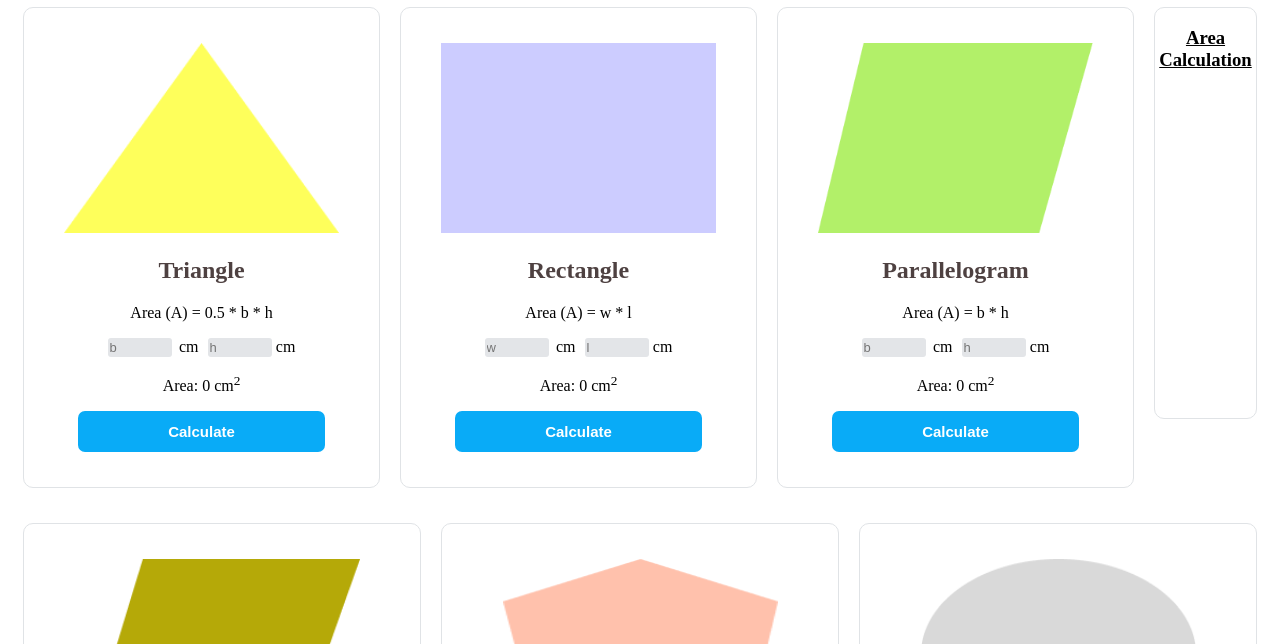
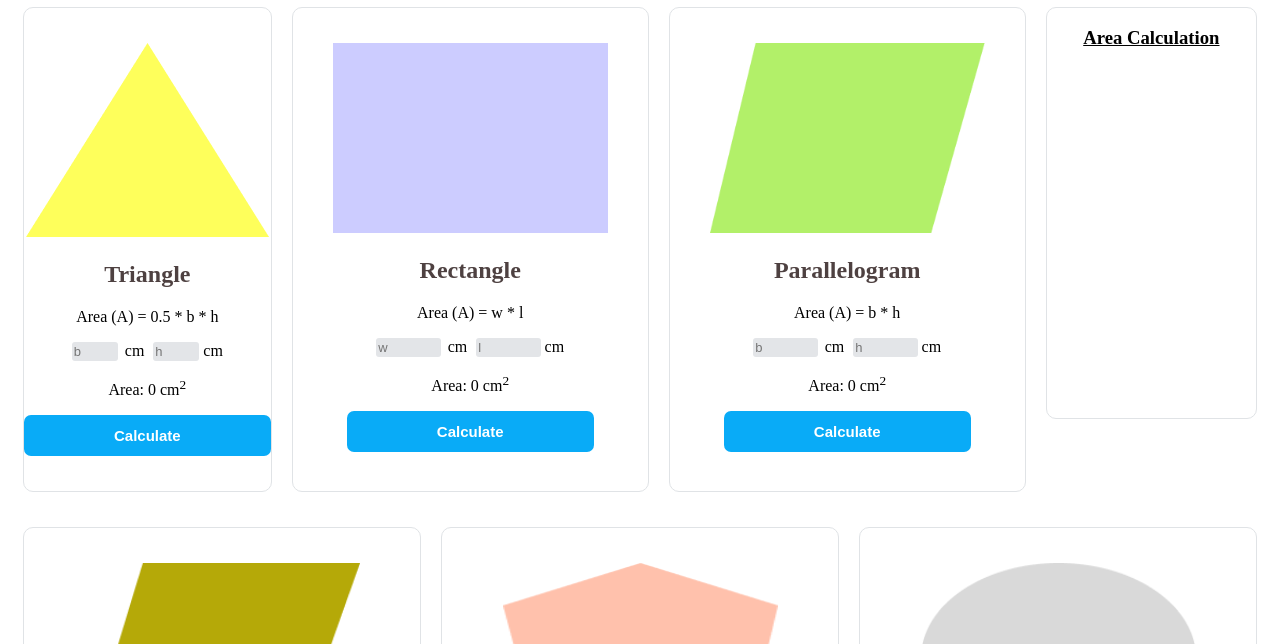
Before and after one commit to Homitha/Dom-intractive-genius, a plain HTML site: page index.html in a window 1280 px wide. Shown: the part 156-800 px from the top of the page. Drawn offline with Linux system fonts and the light colour scheme.

Commit message:
first commit

```diff
--- a/index.html
+++ b/index.html
@@ -30,7 +30,7 @@
             <div class="shape-container">
                 <!-- Single Shape -->
                 <div class="image">
-                    <img class="omg" src="/image/triangle.png" alt="">
+                    <img src="/image/triangle.png" alt="">
                     <div class="triangle">
                         <h2>Triangle</h2>
                         <p> Area (A) = 0.5 * b * h</p>
```
